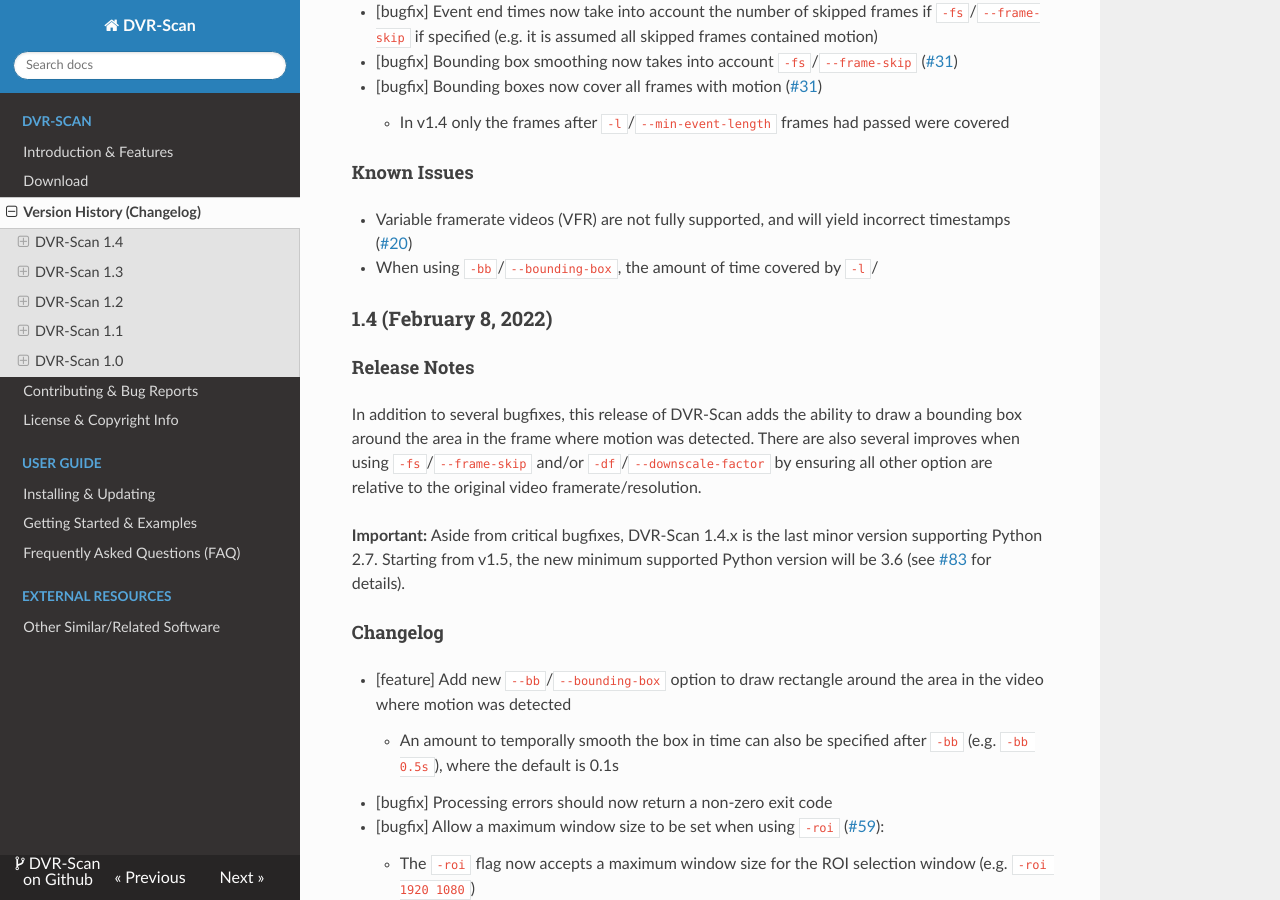
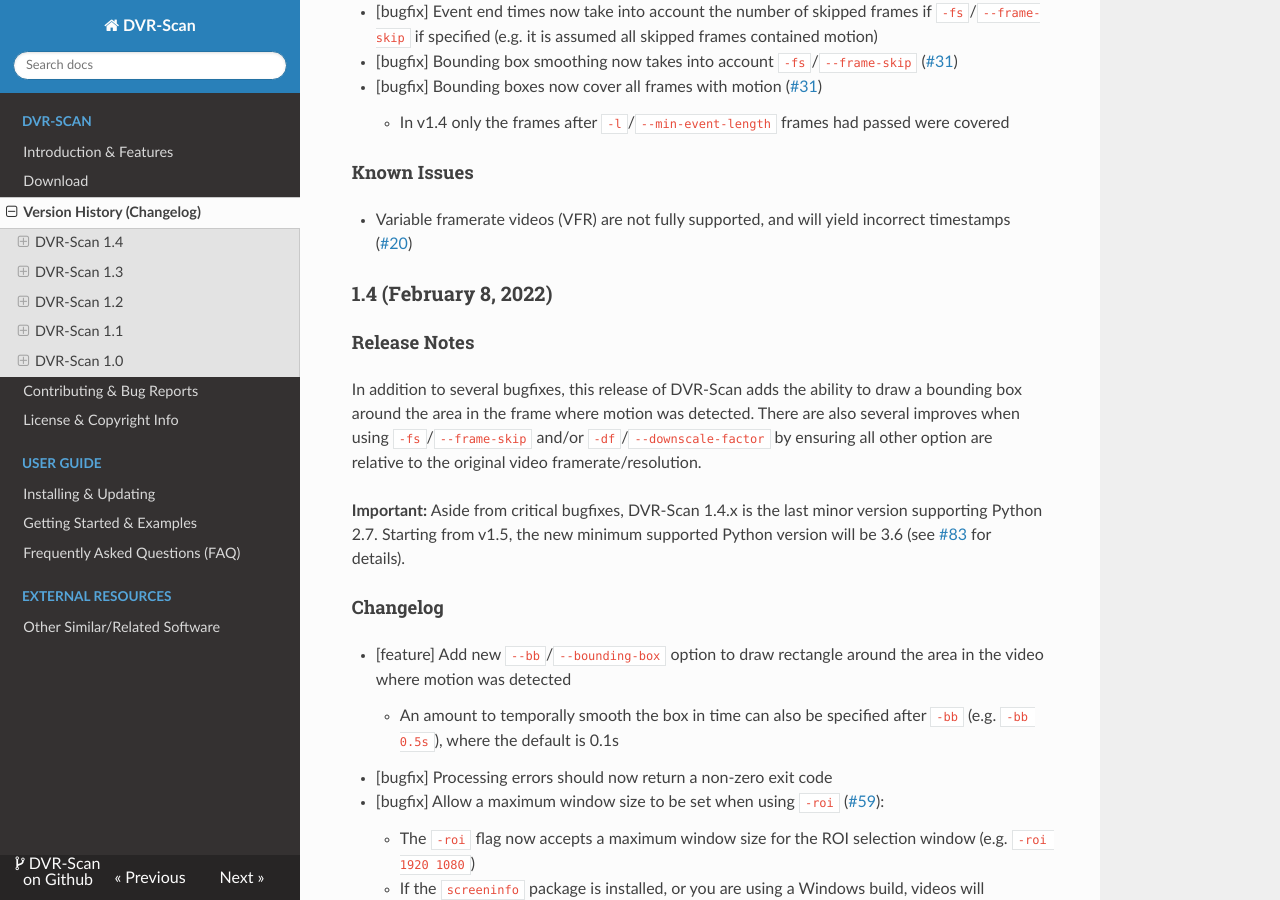
Before and after one commit to Breakthrough/DVR-Scan, an MkDocs documentation site: the page built from docs/changelog.md, in a window 1280 px wide and 900 px high, scrolled down 651 px. Built offline with MkDocs 1.6.1, drawn with Linux system fonts in a browser that asks for light colours; nearby versions of some CDN libraries; old or Windows-style settings are respelled for this version of MkDocs.

Commit message:
Remove fixed item.

```diff
--- a/docs/changelog.md
+++ b/docs/changelog.md
@@ -24,7 +24,6 @@
 #### Known Issues
 
  * Variable framerate videos (VFR) are not fully supported, and will yield incorrect timestamps ([#20](https://github.com/Breakthrough/DVR-Scan/issues/20))
- * When using `-bb`/`--bounding-box`, the amount of time covered by `-l`/
 
 
 ### 1.4 (February 8, 2022)
```
